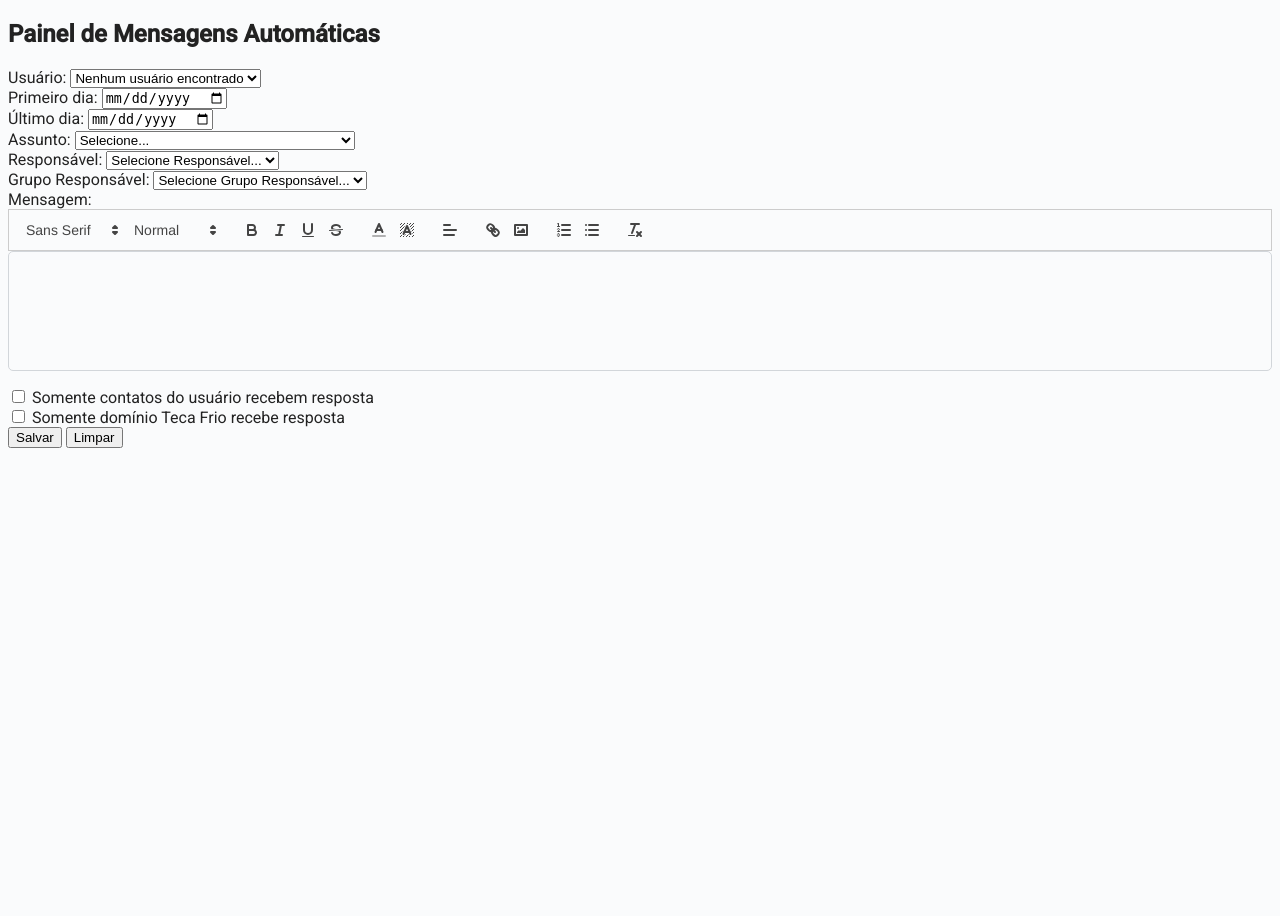
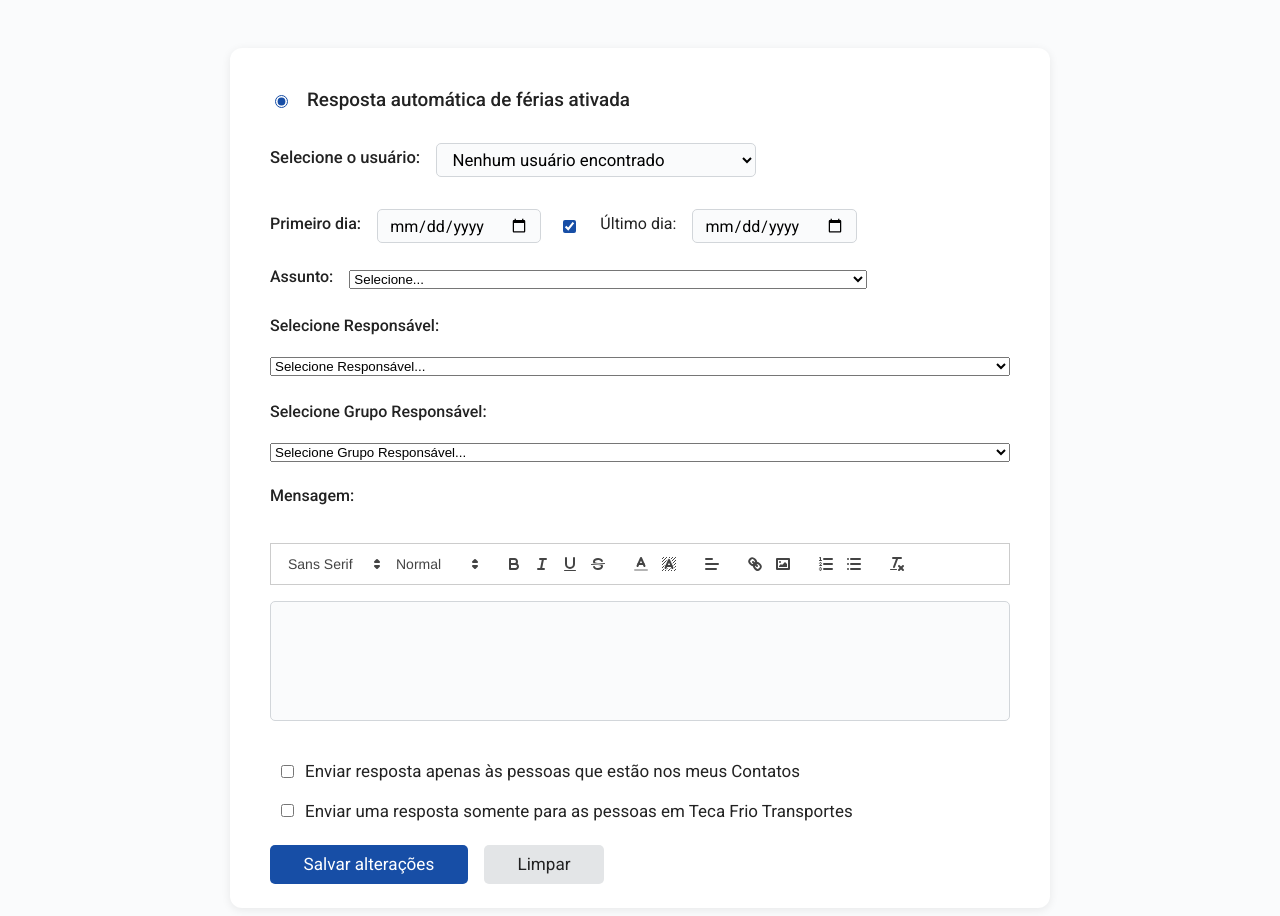
Before and after one commit to webpaulinho/crystal, a Flask app: template templates/painel.html in a window 1280 px wide. Before the commit the page ends 448 px from the top, so only its background shows below. Run offline with Flask 3, Linux system fonts and the light colour scheme; the template is opened without the code that fills it, so the values that code supplies are empty; some libraries are stand-ins or nearby versions.

Commit message:
Update painel.html

```diff
--- a/templates/painel.html
+++ b/templates/painel.html
@@ -8,38 +8,44 @@
     <link href="/static/style.css" rel="stylesheet">
 </head>
 <body>
-    <h2>Painel de Mensagens Automáticas</h2>
-    <form id="vacationForm">
-        <div class="form-group">
-            <label for="usuario">Usuário:</label>
-            <select id="usuario" name="usuario"></select>
+    <div class="painel-container">
+        <div class="painel-title">
+            <input type="radio" checked style="accent-color:#174ea6;">
+            Resposta automática de férias ativada
         </div>
-        <div class="form-group">
+        <form class="painel-form" id="vacationForm">
+            <div class="usuarios-lista">
+                <label for="usuario">Selecione o usuário:</label>
+                <select name="usuario" id="usuario" required></select>
+            </div>
+            <div class="painel-form-row">
                 <label for="primeiro-dia">Primeiro dia:</label>
                 <input type="date" id="primeiro-dia" name="primeiro-dia">
-        </div>
-        <div class="form-group">
-            <label for="ultimo-dia">Último dia:</label>
+                <input type="checkbox" id="ultimo-dia-ativado" checked style="accent-color:#174ea6;">
+                <label for="ultimo-dia" class="checkbox-label">Último dia:</label>
                 <input type="date" id="ultimo-dia" name="ultimo-dia">
             </div>
-        <div class="form-group">
+            <div class="painel-form-row">
                 <label for="assunto">Assunto:</label>
-            <select id="assunto" name="assunto">
-                <option value="">Selecione...</option>
+                <select id="assunto" class="assunto-input" name="assunto" required>
+                    <option value="" selected>Selecione...</option>
                     <option value="ferias">Férias</option>
-                <option value="saida">Funcionário não faz mais parte da empresa</option>
+                    <option value="saida">[NOME] não faz mais parte da empresa</option>
                 </select>
             </div>
-        <div class="form-group">
-            <label for="responsavel">Responsável:</label>
-            <select id="responsavel" name="responsavel"></select>
+            <div class="painel-form-row" style="flex-direction:column; align-items:flex-start; margin-bottom: 1.5rem;">
+                <label for="responsavel">Selecione Responsável:</label>
+                <select name="responsavel" id="responsavel" style="width:100%;">
+                    <option value="" selected>Selecione Responsável...</option>
+                </select>
+                <label for="grupo-responsavel" style="margin-top:10px;">Selecione Grupo Responsável:</label>
+                <select name="grupo-responsavel" id="grupo-responsavel" style="width:100%;">
+                    <option value="" selected>Selecione Grupo Responsável...</option>
+                </select>
             </div>
-        <div class="form-group">
-            <label for="grupo-responsavel">Grupo Responsável:</label>
-            <select id="grupo-responsavel" name="grupo-responsavel"></select>
-        </div>
-        <div class="form-group">
-            <label>Mensagem:</label>
+            <div class="painel-form-row" style="flex-direction:column; align-items:stretch;">
+                <label for="mensagem">Mensagem:</label>
+                <div id="toolbar"></div>
                 <div id="editor"></div>
             </div>
             <div id="alterar-senha-wrapper" style="display:none;">
@@ -48,20 +54,25 @@
                 Alterar senha do usuário para padrão e solicitar nova senha no primeiro login
             </label>
             </div>
-        <div class="form-group">
-            <input type="checkbox" id="so-contatos">
-            <label for="so-contatos">Somente contatos do usuário recebem resposta</label>
+            <div class="checkbox-group">
+                <label style="display: flex; align-items: center; gap: 8px;">
+                    <input type="checkbox" id="so-contatos" name="so-contatos">
+                    Enviar resposta apenas às pessoas que estão nos meus Contatos
+                </label>
             </div>
-        <div class="form-group">
-            <input type="checkbox" id="so-teca">
-            <label for="so-teca">Somente domínio Teca Frio recebe resposta</label>
+            <div class="checkbox-group">
+                <label style="display: flex; align-items: center; gap: 8px;">
+                    <input type="checkbox" id="so-teca" name="so-teca">
+                    Enviar uma resposta somente para as pessoas em Teca Frio Transportes
+                </label>
             </div>
-        <div class="form-group">
-            <button type="submit">Salvar</button>
-            <button type="button" id="btn-limpar">Limpar</button>
+            <div class="actions">
+                <button class="btn" type="submit">Salvar alterações</button>
+                <button class="btn limpar" type="button" id="btn-limpar">Limpar</button>
             </div>
-        <div id="msg" style="color: green; font-weight: bold;"></div>
         </form>
+        <div id="msg"></div>
+    </div>
     <script src="https://cdn.quilljs.com/1.3.6/quill.js"></script>
     <script src="/static/painel.js"></script>
 </body>
```
Lines whose indentation alone changed are shown as unchanged.
